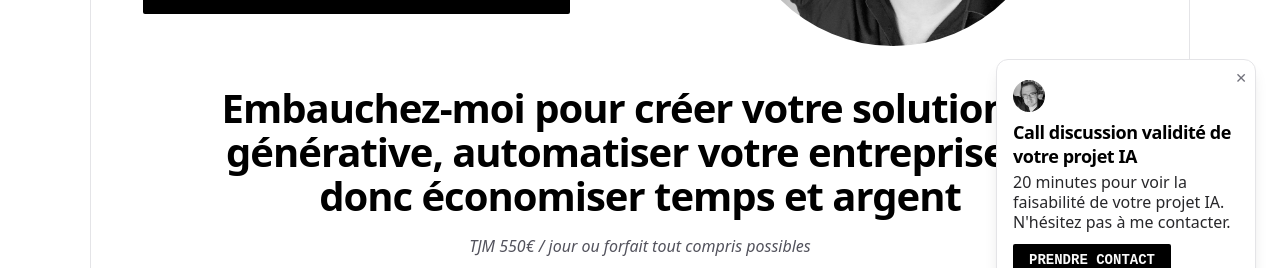
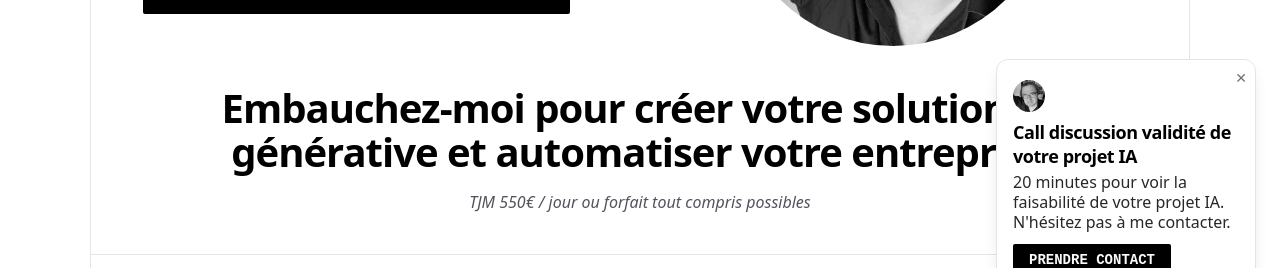
Before and after one commit to julienlucas/site-personnel, a Next.js app: page / in a window 1280 px wide. Shown: the part 419-687 px from the top of the page. Built offline with nearby package versions, Linux system fonts and the light colour scheme; no server answers; a web font is replaced by a local one.

Commit message:
Change headline

```diff
--- a/app/components/ui/hero.tsx
+++ b/app/components/ui/hero.tsx
@@ -48,8 +48,8 @@ export default function Hero() {
         variant="h2"
         className="md:text-[40px] text-3xl leading-[1.1] text-center w-full mx-auto max-w-4xl"
       >
-        Embauchez-moi pour créer votre solution IA générative,
-        automatiser votre entreprise et donc économiser temps et argent
+        Embauchez-moi pour créer votre solution IA générative et
+        automatiser votre entreprise
       </CardTitle>
       <CardDescription className="text-center w-full mx-auto max-w-3xl italic">
         TJM 550€ / jour ou forfait tout compris possibles
```
